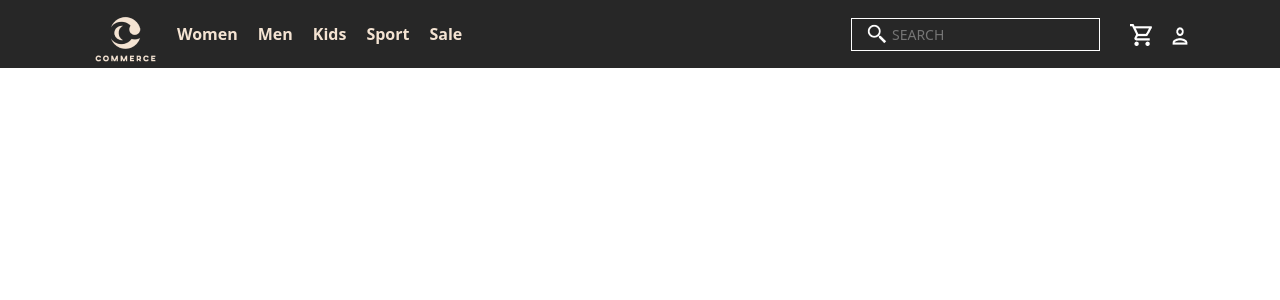
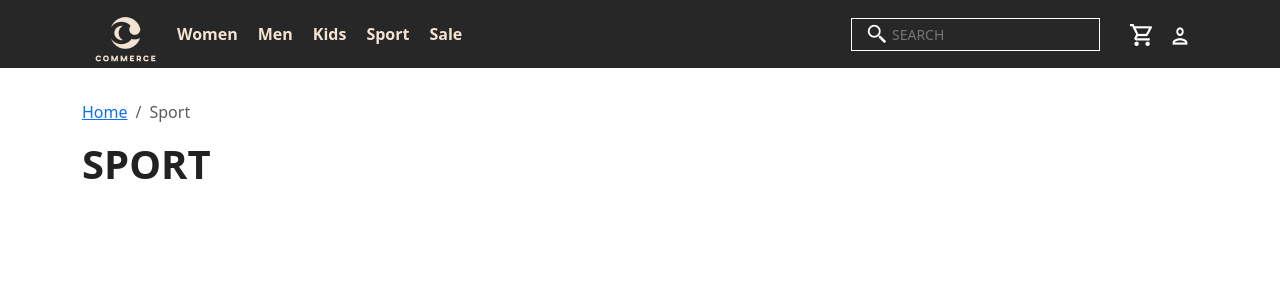
Before and after one commit to scarpakz/ecommerce-reactjs, a React (Create React App) app: page /sport in a window 1280 px wide. Shown: the top 300 px of the page. Built offline with nearby package versions, Linux system fonts and the light colour scheme.

Commit message:
created basic template for each category component page

```diff
--- a/src/pages/kids/KidsPage.js
+++ b/src/pages/kids/KidsPage.js
@@ -1,7 +1,40 @@
+import {
+    Container,
+    Row,
+    Col
+} from "react-bootstrap"
+import styled from "styled-components"
+import { Breadcrumbs } from "../../components/Breadcrumbs"
+
 export const KidsPage = () => {
     return (
         <>
-            <h1>Kids</h1>
+            <CategoryContainer>
+                <Container>
+                    <Row>
+                        <Col>
+                            <Breadcrumbs
+                                links={[
+                                       { name: 'Home', href: '/' },
+                                       { name: 'Kids', href: '/kids' },
+                                   ]}
+                            />
+                        </Col>
+                    </Row>
+                    <Row>
+                        <CategoryTitle>Kids</CategoryTitle>
+                    </Row>
+                </Container>
+            </CategoryContainer>
         </>
     )
 }
+
+const CategoryContainer = styled.div`
+    padding-top: 100px;
+`
+const CategoryTitle = styled.h1`
+    color: #222;
+    text-transform: uppercase;
+    font-weight: 600;
+`
--- a/src/pages/men/MenPage.js
+++ b/src/pages/men/MenPage.js
@@ -1,7 +1,40 @@
+import {
+    Container,
+    Row,
+    Col
+} from "react-bootstrap"
+import styled from "styled-components"
+import { Breadcrumbs } from "../../components/Breadcrumbs"
+
 export const MenPage = () => {
     return (
         <>
-            <h1>Men</h1>
+            <CategoryContainer>
+                <Container>
+                    <Row>
+                        <Col>
+                            <Breadcrumbs
+                                links={[
+                                       { name: 'Home', href: '/' },
+                                       { name: 'Men', href: '/men' },
+                                   ]}
+                            />
+                        </Col>
+                    </Row>
+                    <Row>
+                        <CategoryTitle>Men</CategoryTitle>
+                    </Row>
+                </Container>
+            </CategoryContainer>
         </>
     )
 }
+
+const CategoryContainer = styled.div`
+    padding-top: 100px;
+`
+const CategoryTitle = styled.h1`
+    color: #222;
+    text-transform: uppercase;
+    font-weight: 600;
+`
--- a/src/pages/sale/SalePage.js
+++ b/src/pages/sale/SalePage.js
@@ -1,7 +1,40 @@
+import {
+    Container,
+    Row,
+    Col
+} from "react-bootstrap"
+import styled from "styled-components"
+import { Breadcrumbs } from "../../components/Breadcrumbs"
+
 export const SalePage = () => {
     return (
         <>
-            <h1>Sale</h1>
+            <CategoryContainer>
+                <Container>
+                    <Row>
+                        <Col>
+                            <Breadcrumbs
+                                links={[
+                                       { name: 'Home', href: '/' },
+                                       { name: 'Sale', href: '/sale' },
+                                   ]}
+                            />
+                        </Col>
+                    </Row>
+                    <Row>
+                        <CategoryTitle>Sale</CategoryTitle>
+                    </Row>
+                </Container>
+            </CategoryContainer>
         </>
     )
 }
+
+const CategoryContainer = styled.div`
+    padding-top: 100px;
+`
+const CategoryTitle = styled.h1`
+    color: #222;
+    text-transform: uppercase;
+    font-weight: 600;
+`
--- a/src/pages/sport/SportPage.js
+++ b/src/pages/sport/SportPage.js
@@ -1,7 +1,40 @@
+import {
+    Container,
+    Row,
+    Col
+} from "react-bootstrap"
+import styled from "styled-components"
+import { Breadcrumbs } from "../../components/Breadcrumbs"
+
 export const SportPage = () => {
     return (
         <>
-            <h1>Sport</h1>
+            <CategoryContainer>
+                <Container>
+                    <Row>
+                        <Col>
+                            <Breadcrumbs
+                                links={[
+                                       { name: 'Home', href: '/' },
+                                       { name: 'Sport', href: '/sport' },
+                                   ]}
+                            />
+                        </Col>
+                    </Row>
+                    <Row>
+                        <CategoryTitle>Sport</CategoryTitle>
+                    </Row>
+                </Container>
+            </CategoryContainer>
         </>
     )
 }
+
+const CategoryContainer = styled.div`
+    padding-top: 100px;
+`
+const CategoryTitle = styled.h1`
+    color: #222;
+    text-transform: uppercase;
+    font-weight: 600;
+`
--- a/src/pages/women/WomenPage.js
+++ b/src/pages/women/WomenPage.js
@@ -9,7 +9,7 @@ import { Breadcrumbs } from "../../components/Breadcrumbs"
 export const WomenPage = () => {
     return (
         <>
-            <WomenContainer>
+            <CategoryContainer>
                 <Container>
                     <Row>
                         <Col>
@@ -21,13 +21,20 @@ export const WomenPage = () => {
                             />
                         </Col>
                     </Row>
+                    <Row>
+                        <CategoryTitle>Women</CategoryTitle>
+                    </Row>
                 </Container>
-
-            </WomenContainer>
+            </CategoryContainer>
         </>
     )
 }
 
-const WomenContainer = styled.div`
+const CategoryContainer = styled.div`
     padding-top: 100px;
 `
+const CategoryTitle = styled.h1`
+    color: #222;
+    text-transform: uppercase;
+    font-weight: 600;
+`
```
